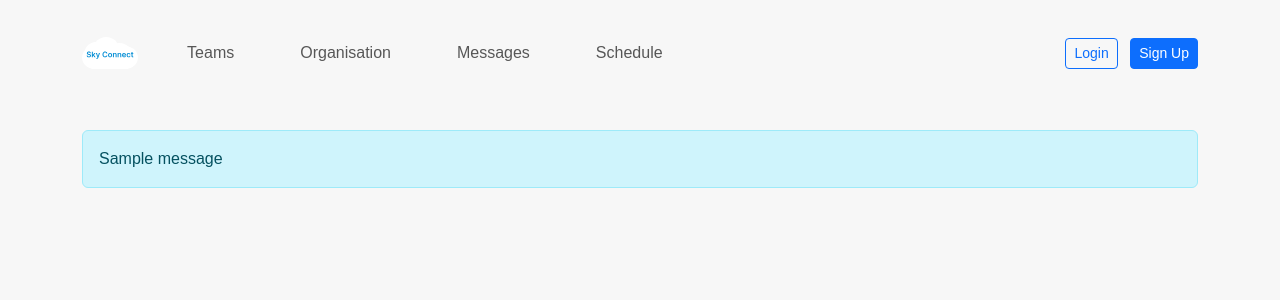
After one commit to zzxbcv/Sky-Connect, a Django app: template SkyConnect/templates/base copy.html in a window 1280 px wide. The commit adds this page. Shown: the top 300 px of the page. Run offline with Django 5.2, Linux system fonts and the light colour scheme; the template is opened without the code that fills it, so the values that code supplies are empty; one stand-in notice (Sample message) is shown.

Commit message:
Fix project structure: gitignore, INSTALLED_APPS, base template, urls cleanup

```diff
--- a/SkyConnect/SkyConnect/urls.py
+++ b/SkyConnect/SkyConnect/urls.py
@@ -21,7 +21,23 @@ from django.urls import path, include
 urlpatterns = [
     path('admin/', admin.site.urls),
 
-    path('', include('accounts.urls')),      # login/signup
-    path('messages/', include('user_messages.urls')),  # messages page
+    # Auth (login, signup)
+    path('', include('accounts.urls')),
+
+    # Messages app (Student 3)
+    path('messages/', include('user_messages.urls')),
+
+    # Teams app (Student 1) — add when ready
+    # path('teams/', include('teams.urls')),
+
+    # Organisation app (Student 2) — add when ready
+    # path('organisation/', include('organisation.urls')),
+
+    # Schedule app (Student 4) — add when ready
+    # path('schedule/', include('schedule.urls')),
+
+    # Report app (Student 5) — add when ready
+    # path('report/', include('report.urls')),
+
     path('logout/', LogoutView.as_view(next_page='/login/'), name='logout'),
 ]
--- a/SkyConnect/templates/Login.html
+++ b/SkyConnect/templates/Login.html
@@ -5,7 +5,7 @@
     <meta charset="UTF-8">
     <meta name="viewport" content="width=device-width, initial-scale=1.0">
     <title>Sign In</title>
-
+    <link rel="icon" type="image/svg+xml" href="{% static 'images/TitleLogo.svg' %}">
     <link rel="stylesheet" href="{% static 'css/login.css' %}">
 </head>
 <body>
--- /dev/null
+++ b/SkyConnect/templates/base copy.html
@@ -0,0 +1,60 @@
+<!DOCTYPE html>
+<html lang="en">
+{% load static %}
+<head>
+    <meta charset="UTF-8">
+    <meta name="viewport" content="width=device-width, initial-scale=1.0">
+    <title>{% block title %}Sky Connect{% endblock %}</title>
+    <link rel="stylesheet" href="https://cdn.jsdelivr.net/npm/bootstrap@5.3.0/dist/css/bootstrap.min.css">
+    <link rel="stylesheet" href="{% static 'css/Main.css' %}">
+    {% block extra_css %}{% endblock %}
+</head>
+<body>
+
+    <nav class="navbar navbar-expand-lg mb-4">
+        <div class="container">
+            <a class="navbar-brand" href="/">
+                <img src="{% static 'images/Logo.svg' %}" alt="Sky Connect" height="32">
+            </a>
+            <div class="collapse navbar-collapse">
+                <ul class="navbar-nav me-auto">
+                    <li class="nav-item">
+                        <a class="nav-link" href="/teams/">Teams</a>
+                    </li>
+                    <li class="nav-item">
+                        <a class="nav-link" href="/organisation/">Organisation</a>
+                    </li>
+                    <li class="nav-item">
+                        <a class="nav-link" href="/messages/">Messages</a>
+                    </li>
+                    <li class="nav-item">
+                        <a class="nav-link" href="/schedule/">Schedule</a>
+                    </li>
+                </ul>
+                <div>
+                    {% if user.is_authenticated %}
+                        <span class="me-3">{{ user.username }}</span>
+                        <a class="btn btn-outline-secondary btn-sm" href="{% url 'logout' %}">Logout</a>
+                    {% else %}
+                        <a class="btn btn-outline-primary btn-sm me-2" href="{% url 'login' %}">Login</a>
+                        <a class="btn btn-primary btn-sm" href="{% url 'signup' %}">Sign Up</a>
+                    {% endif %}
+                </div>
+            </div>
+        </div>
+    </nav>
+
+    <div class="container">
+        {% if messages %}
+            {% for message in messages %}
+                <div class="alert alert-info">{{ message }}</div>
+            {% endfor %}
+        {% endif %}
+
+        {% block content %}{% endblock %}
+    </div>
+
+    <script src="https://cdn.jsdelivr.net/npm/bootstrap@5.3.0/dist/js/bootstrap.bundle.min.js"></script>
+    {% block extra_js %}{% endblock %}
+</body>
+</html>
--- a/SkyConnect/templates/signup.html
+++ b/SkyConnect/templates/signup.html
@@ -5,7 +5,7 @@
     <meta charset="UTF-8">
     <meta name="viewport" content="width=device-width, initial-scale=1.0">
     <title>Sign Up</title>
-
+    <link rel="icon" type="image/svg+xml" href="{% static 'images/TitleLogo.svg' %}">
     <link rel="stylesheet" href="{% static 'css/signup.css' %}">
 </head>
 <body>
```
Also changed, not shown: SkyConnect/SkyConnect/settings.py (+3 -9 lines), SkyConnect/templates/MessagePage.html (+17 -109 lines), SkyConnect/templates/base.html (added, +64 -0 lines), UpdatedTemplate.html (added, +18 -0 lines), SkyConnect/db.sqlite3, SkyConnect/user_messages/migrations/0005_alter_user_messages_id.py (added).
